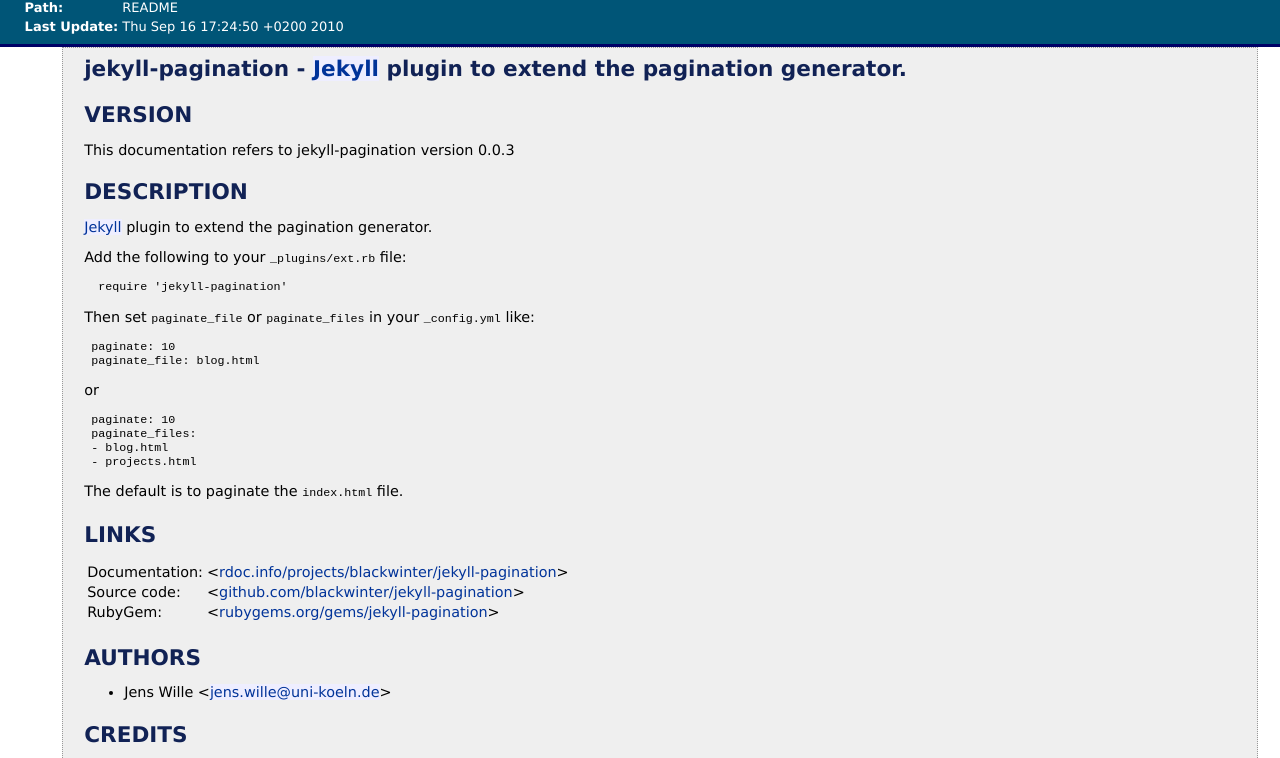
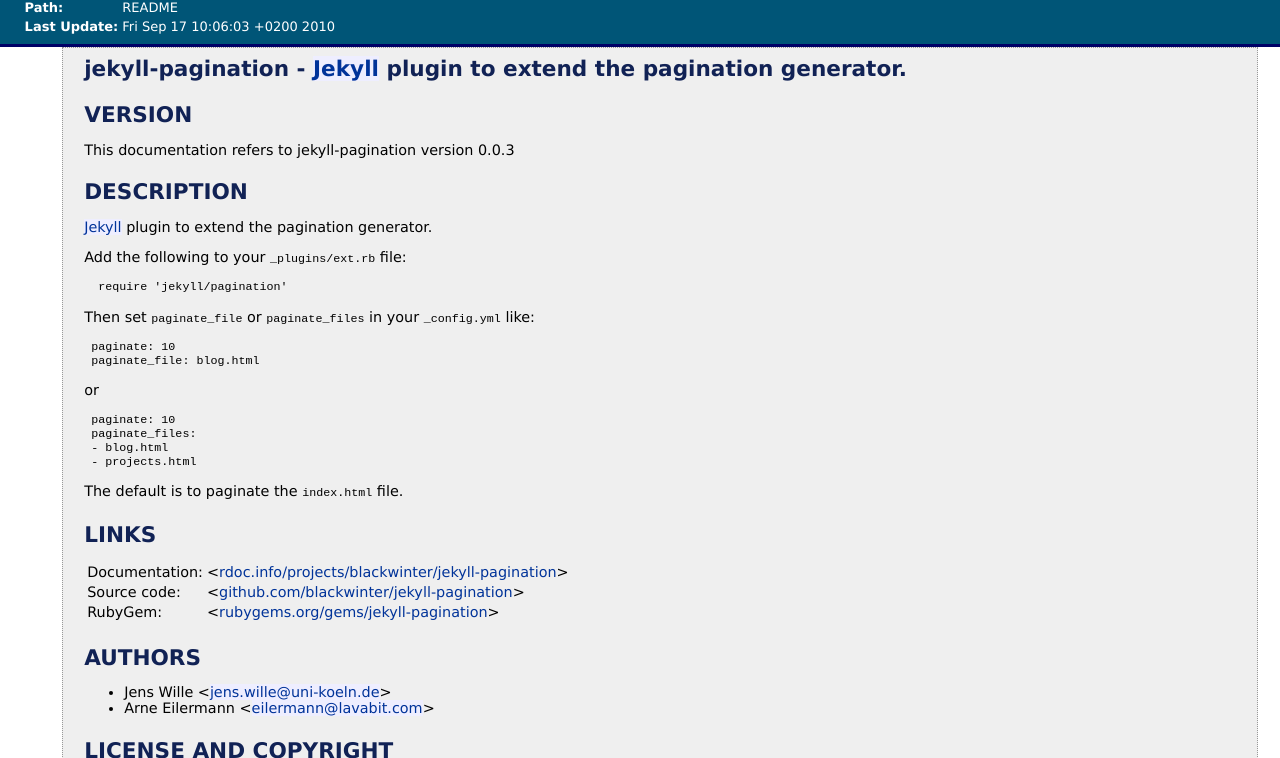
Before and after one commit to prometheus-ev/jekyll-pagination, a plain HTML site: page files/README.html in a window 1280 px wide. Shown: the part 35-793 px from the top of the page. Drawn offline with Linux system fonts and the light colour scheme.

Commit message:
Updated documentation.

```diff
--- a/files/README.html
+++ b/files/README.html
@@ -56,7 +56,7 @@
     </tr>
     <tr class="top-aligned-row">
       <td><strong>Last Update:</strong></td>
-      <td>Thu Sep 16 17:24:50 +0200 2010</td>
+      <td>Fri Sep 17 10:06:03 +0200 2010</td>
     </tr>
     </table>
   </div>
@@ -83,7 +83,7 @@
 Add the following to your <tt>_plugins/ext.rb</tt> file:
 </p>
 <pre>
-  require 'jekyll-pagination'
+  require 'jekyll/pagination'
 </pre>
 <p>
 Then set <tt>paginate_file</tt> or <tt>paginate_files</tt> in your
@@ -128,12 +128,8 @@
 href="mailto:jens.wille@uni-koeln.de">jens.wille@uni-koeln.de</a>&gt;
 
 </li>
-</ul>
-<h2>CREDITS</h2>
-<ul>
 <li>Arne Eilermann &lt;<a
-href="mailto:arne.eilermann@uni-koeln.de">arne.eilermann@uni-koeln.de</a>&gt;
-for the original idea and implementation.
+href="mailto:eilermann@lavabit.com">eilermann@lavabit.com</a>&gt;
 
 </li>
 </ul>
```
Also changed, not shown: 1 other file.
